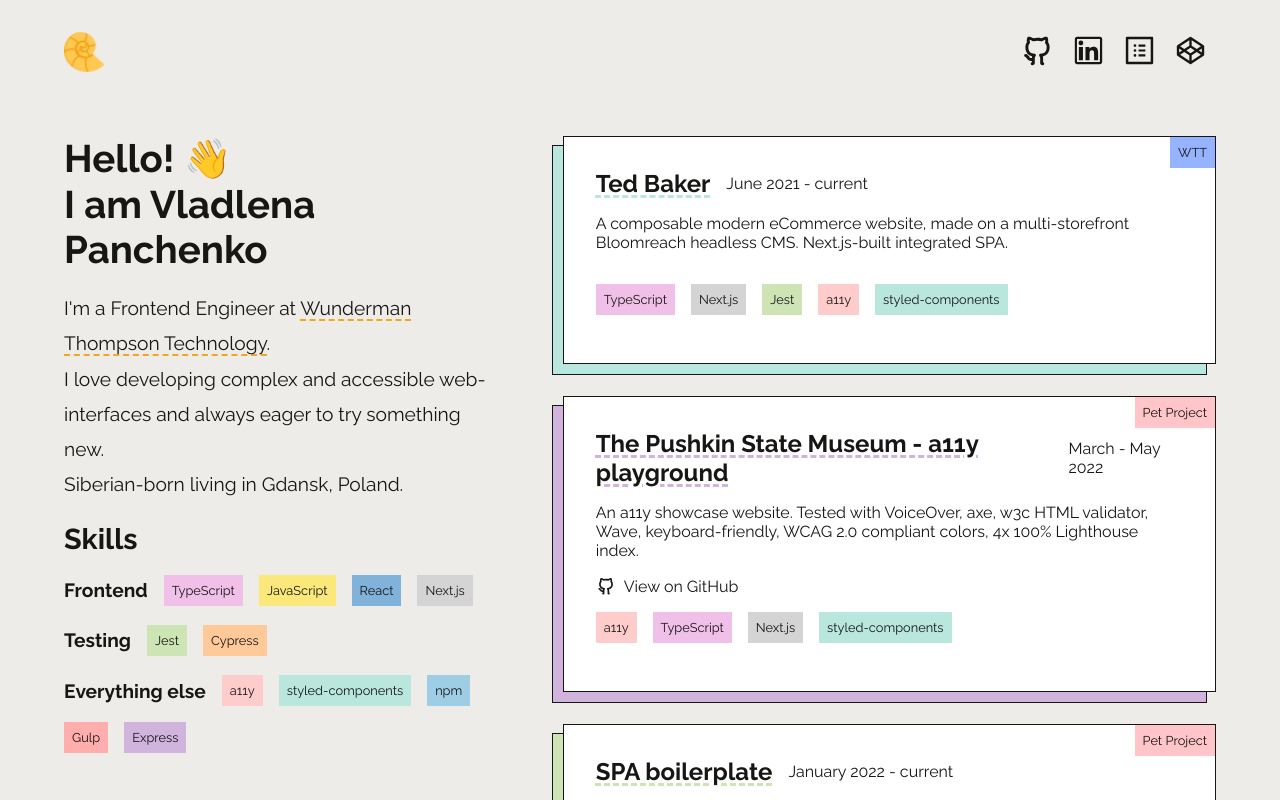
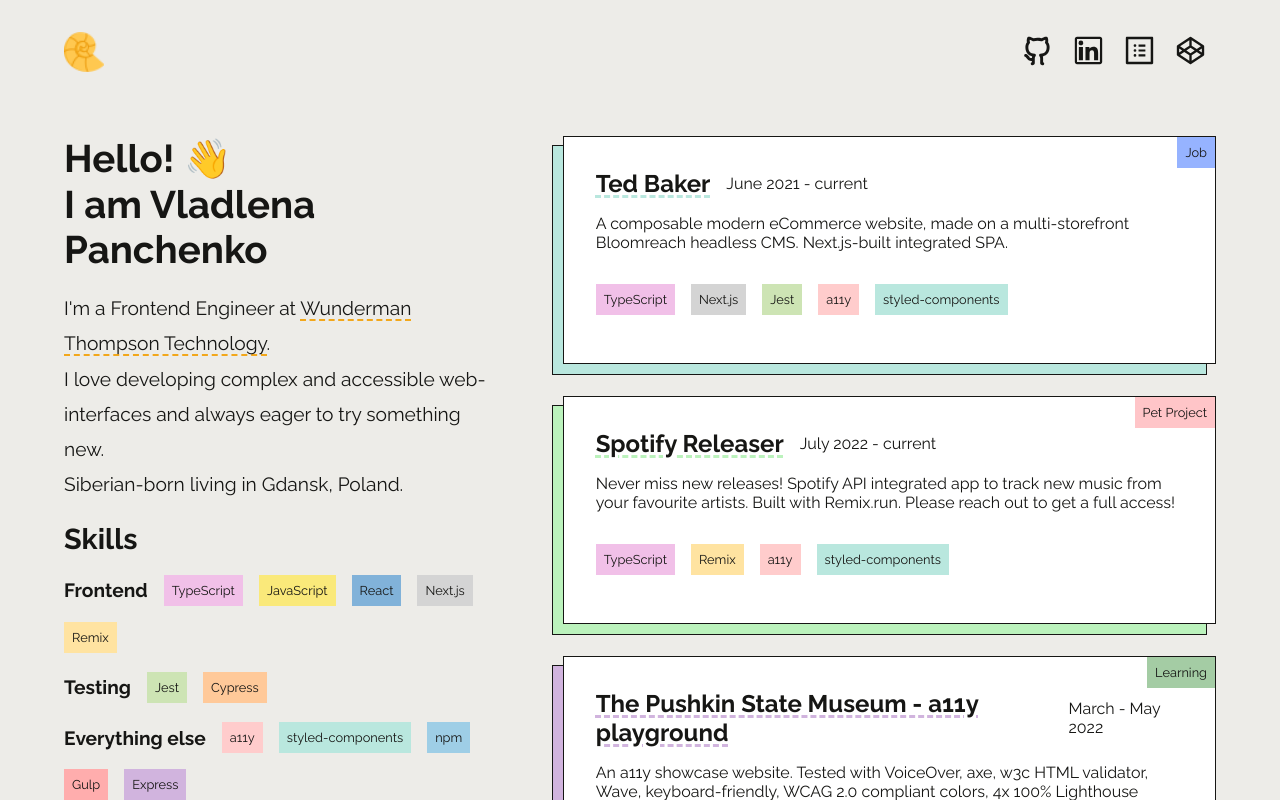
Before and after one commit to lazy-ocean/lazy-ocean, a Next.js app: page / in a window 1280 px wide. Shown: the top 800 px of the page. Built offline with nearby package versions, Linux system fonts and the light colour scheme.

Commit message:
feat: add spotify releaser + polish some colours

```diff
--- a/src/components/Card/Card.styled.ts
+++ b/src/components/Card/Card.styled.ts
@@ -10,7 +10,7 @@ type Map = {
 };
 
 const colorMap: Map = {
-  [Tags.WTT]: "#96b3ff",
+  [Tags.job]: "#96b3ff",
   [Tags.pet]: "#FFC5C8",
   [Tags.freelance]: "#FFCBAD",
   [Tags.learning]: "#A4CCA4",
--- a/src/components/Card/projects.ts
+++ b/src/components/Card/projects.ts
@@ -4,7 +4,7 @@ import { AccentColours } from "../../theme";
 const projects: Project[] = [
   {
     title: "Ted Baker",
-    tag: Tags.WTT,
+    tag: Tags.job,
     date: "June 2021 - current",
     text: "A composable modern eCommerce website, made on a multi-storefront Bloomreach headless CMS. Next.js-built integrated SPA.",
     stack: [
@@ -18,8 +18,22 @@ const projects: Project[] = [
     link: "https://www.tedbaker.com/",
   },
   {
+    title: "Spotify Releaser",
+    tag: Tags.pet,
+    date: "July 2022 - current",
+    text: "Never miss new releases! Spotify API integrated app to track new music from your favourite artists. Built with Remix.run. Please reach out to get a full access!",
+    stack: [
+      TechStack.TypeScript,
+      TechStack.Remix,
+      TechStack.a11y,
+      TechStack.styled,
+    ],
+    color: AccentColours.lightgreen,
+    link: "https://spotify-releaser.vercel.app/",
+  },
+  {
     title: "The Pushkin State Museum - a11y playground",
-    tag: Tags.pet,
+    tag: Tags.learning,
     date: "March - May 2022",
     text: "An a11y showcase website. Tested with VoiceOver, axe, w3c HTML validator, Wave, keyboard-friendly, WCAG 2.0 compliant colors, 4x 100% Lighthouse index.",
     stack: [
@@ -38,7 +52,7 @@ const projects: Project[] = [
     date: "January 2022 - current",
     text: "A Next.js boilerplate to create SPA-s without breaking a sweat. Made with testing (Jest), lintering (eslint + Prettier) and conventional commits (Husky) in mind.",
     stack: [TechStack.TypeScript, TechStack.Next, TechStack.Jest],
-    color: AccentColours.green,
+    color: AccentColours.pink,
     link: "https://github.com/lazy-ocean/next-js-boilerplate",
     github: "https://github.com/lazy-ocean/next-js-boilerplate",
   },
@@ -58,7 +72,7 @@ const projects: Project[] = [
     date: "March - May 2021",
     text: "A basic fullstack todo app with user authentication. Built as a tryout of using Express for backend.",
     stack: [TechStack.JavaScript, TechStack.react, TechStack.express],
-    color: AccentColours.pink,
+    color: AccentColours.green,
     link: "https://justdoltapp.herokuapp.com/",
     github: "https://github.com/lazy-ocean/just-do-it-app",
   },
--- a/src/components/Label/Label.styled.ts
+++ b/src/components/Label/Label.styled.ts
@@ -21,6 +21,7 @@ const colorMap: Map = {
   [TechStack.express]: "#d1b4de",
   [TechStack.cypress]: "#FFC999",
   [TechStack.styled]: "#b9e7de",
+  [TechStack.Remix]: "#ffe3a1",
 };
 
 export const LabelWrapper = styled.li<LabelsProps>`
--- a/src/components/Main/Main.tsx
+++ b/src/components/Main/Main.tsx
@@ -12,6 +12,7 @@ const skills = [
       TechStack.JavaScript,
       TechStack.react,
       TechStack.Next,
+      TechStack.Remix,
     ],
   },
   {
--- a/src/components/interfaces.ts
+++ b/src/components/interfaces.ts
@@ -12,11 +12,12 @@ export enum TechStack {
   express = "Express",
   cypress = "Cypress",
   styled = "styled-components",
+  Remix = "Remix",
 }
 
 export enum Tags {
   pet = "Pet Project",
-  WTT = "WTT",
+  job = "Job",
   freelance = "Freelance",
   learning = "Learning",
 }
--- a/src/theme/index.ts
+++ b/src/theme/index.ts
@@ -8,6 +8,7 @@ export enum AccentColours {
   green = "#CDE4B4",
   pink = "#FFADAD",
   yellow = "#fae97a",
+  lightgreen = "#bbf2bc",
 }
 
 declare module "styled-components" {
```
